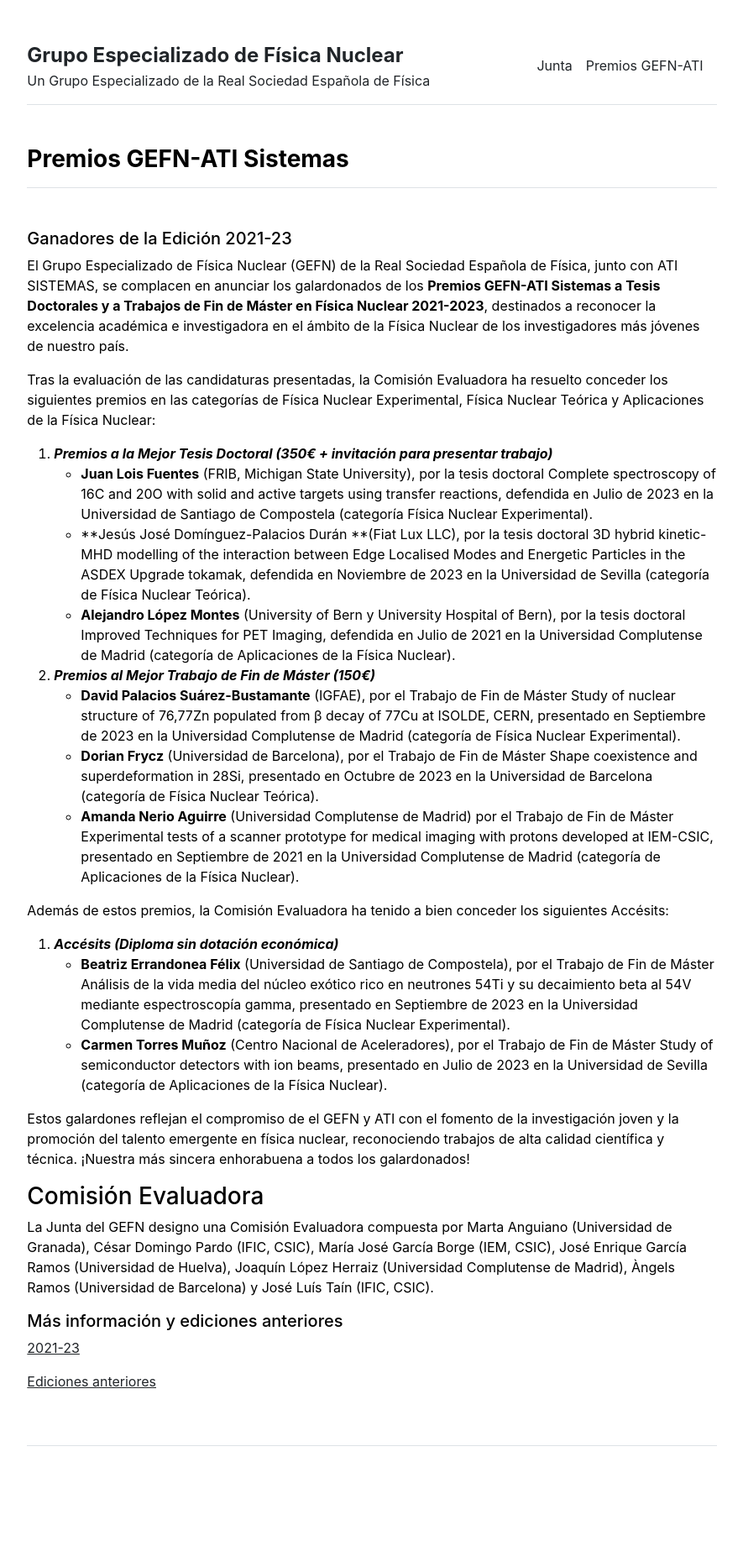
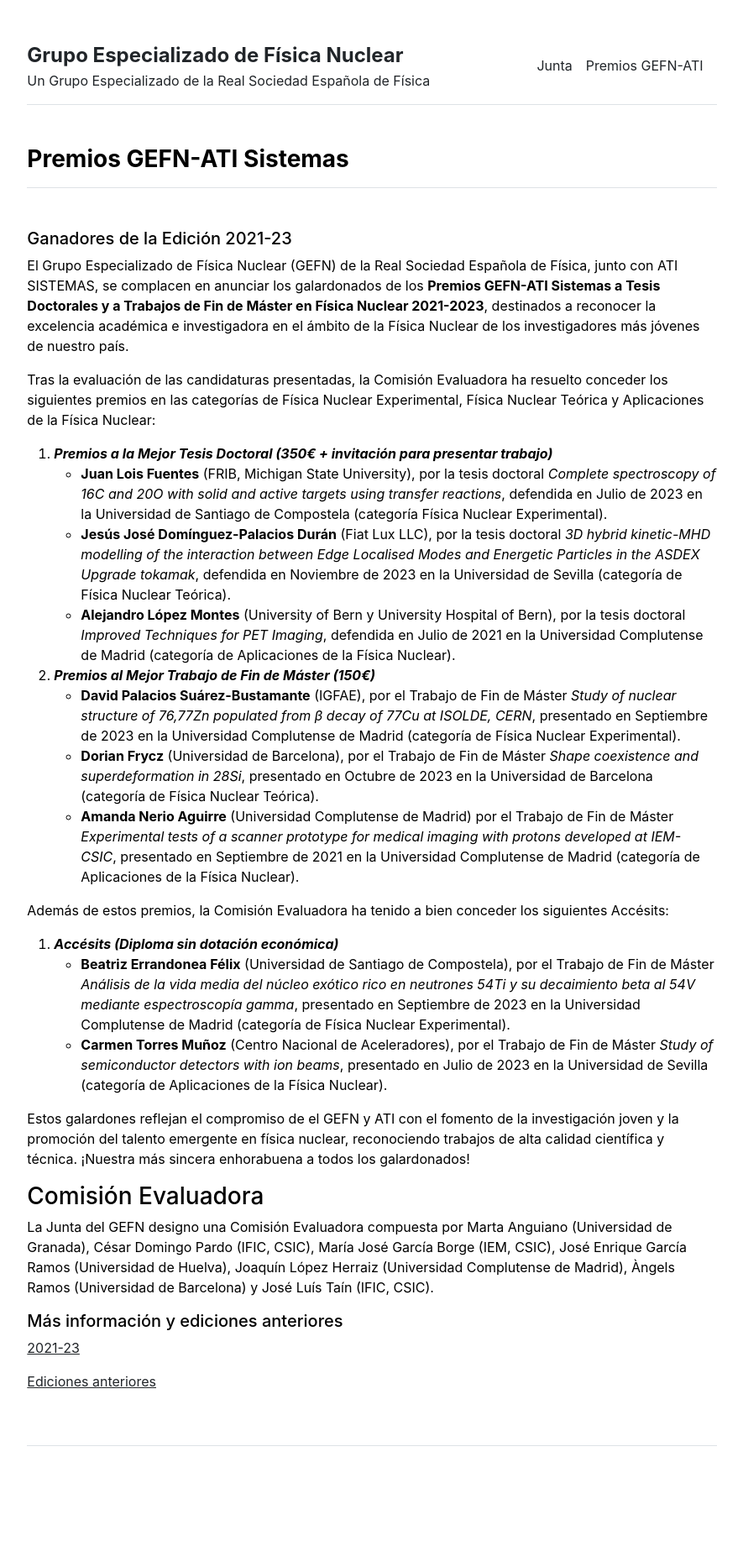
Before and after one commit to GEFN-RSEF/GEFN-RSEF.github.io, a Jekyll site: the page built from premios.md, in a window 1280 px wide. Shown: the whole page at 84% size, without its empty margins (197-1082 px from the left). Built offline with Jekyll 4.4.1, drawn with Linux system fonts in a browser that asks for light colours.

```diff
--- a/premios.md
+++ b/premios.md
@@ -11,19 +11,19 @@ de los investigadores más jóvenes de nuestro país.
 
 Tras la evaluación de las candidaturas presentadas, la Comisión Evaluadora ha resuelto conceder los siguientes premios en las categorías de Física Nuclear Experimental, Física Nuclear Teórica y Aplicaciones de la Física Nuclear:
 1. ***Premios a la Mejor Tesis Doctoral (350€ + invitación para presentar trabajo)***
-+ **Juan Lois Fuentes** (FRIB, Michigan State University), por la tesis doctoral Complete spectroscopy of 16C and 20O with solid and active targets using transfer reactions, defendida en Julio de 2023 en la Universidad de Santiago de Compostela (categoría Física Nuclear Experimental).
-+ **Jesús José Domínguez-Palacios Durán **(Fiat Lux LLC), por la tesis doctoral 3D hybrid kinetic-MHD modelling of the interaction between Edge Localised Modes and Energetic Particles in the ASDEX Upgrade tokamak, defendida en Noviembre de 2023 en la Universidad de Sevilla (categoría de Física Nuclear Teórica).
-+ **Alejandro López Montes** (University of Bern y University Hospital of Bern), por la tesis doctoral Improved Techniques for PET Imaging, defendida en Julio de 2021 en la Universidad Complutense de Madrid (categoría de Aplicaciones de la Física Nuclear).
++ **Juan Lois Fuentes** (FRIB, Michigan State University), por la tesis doctoral *Complete spectroscopy of 16C and 20O with solid and active targets using transfer reactions*, defendida en Julio de 2023 en la Universidad de Santiago de Compostela (categoría Física Nuclear Experimental).
++ **Jesús José Domínguez-Palacios Durán** (Fiat Lux LLC), por la tesis doctoral *3D hybrid kinetic-MHD modelling of the interaction between Edge Localised Modes and Energetic Particles in the ASDEX Upgrade tokamak*, defendida en Noviembre de 2023 en la Universidad de Sevilla (categoría de Física Nuclear Teórica).
++ **Alejandro López Montes** (University of Bern y University Hospital of Bern), por la tesis doctoral *Improved Techniques for PET Imaging*, defendida en Julio de 2021 en la Universidad Complutense de Madrid (categoría de Aplicaciones de la Física Nuclear).
 
 2. ***Premios al Mejor Trabajo de Fin de Máster (150€)***
-+ **David Palacios Suárez-Bustamante** (IGFAE), por el Trabajo de Fin de Máster Study of nuclear structure of 76,77Zn populated from β decay of 77Cu at ISOLDE, CERN, presentado en Septiembre de 2023 en la Universidad Complutense de Madrid (categoría de Física Nuclear Experimental).
-+ **Dorian Frycz** (Universidad de Barcelona),  por el Trabajo de Fin de Máster Shape coexistence and superdeformation in 28Si, presentado en Octubre de 2023 en la Universidad de Barcelona (categoría de Física Nuclear Teórica).
-+ **Amanda Nerio Aguirre** (Universidad Complutense de Madrid) por el Trabajo de Fin de Máster Experimental tests of a scanner prototype for medical imaging with protons developed at IEM-CSIC, presentado en Septiembre de 2021 en la Universidad Complutense de Madrid (categoría de Aplicaciones de la Física Nuclear).
++ **David Palacios Suárez-Bustamante** (IGFAE), por el Trabajo de Fin de Máster *Study of nuclear structure of 76,77Zn populated from β decay of 77Cu at ISOLDE, CERN*, presentado en Septiembre de 2023 en la Universidad Complutense de Madrid (categoría de Física Nuclear Experimental).
++ **Dorian Frycz** (Universidad de Barcelona),  por el Trabajo de Fin de Máster *Shape coexistence and superdeformation in 28Si*, presentado en Octubre de 2023 en la Universidad de Barcelona (categoría de Física Nuclear Teórica).
++ **Amanda Nerio Aguirre** (Universidad Complutense de Madrid) por el Trabajo de Fin de Máster *Experimental tests of a scanner prototype for medical imaging with protons developed at IEM-CSIC*, presentado en Septiembre de 2021 en la Universidad Complutense de Madrid (categoría de Aplicaciones de la Física Nuclear).
 
 Además de estos premios, la Comisión Evaluadora ha tenido a bien conceder los siguientes Accésits:
 3. ***Accésits (Diploma sin dotación económica)***
-+ **Beatriz Errandonea Félix** (Universidad de Santiago de Compostela), por el Trabajo de Fin de Máster Análisis de la vida media del núcleo exótico rico en neutrones 54Ti y su decaimiento beta al 54V mediante espectroscopía gamma, presentado en Septiembre de 2023 en la Universidad Complutense de Madrid (categoría de Física Nuclear Experimental).
-+ **Carmen Torres Muñoz** (Centro Nacional de Aceleradores), por el Trabajo de Fin de Máster Study of semiconductor detectors with ion beams, presentado en Julio de 2023 en la Universidad de Sevilla (categoría de Aplicaciones de la Física Nuclear).
++ **Beatriz Errandonea Félix** (Universidad de Santiago de Compostela), por el Trabajo de Fin de Máster *Análisis de la vida media del núcleo exótico rico en neutrones 54Ti y su decaimiento beta al 54V mediante espectroscopía gamma*, presentado en Septiembre de 2023 en la Universidad Complutense de Madrid (categoría de Física Nuclear Experimental).
++ **Carmen Torres Muñoz** (Centro Nacional de Aceleradores), por el Trabajo de Fin de Máster *Study of semiconductor detectors with ion beams*, presentado en Julio de 2023 en la Universidad de Sevilla (categoría de Aplicaciones de la Física Nuclear).
 
 Estos galardones reflejan el compromiso de el GEFN y ATI con el fomento de la investigación joven y la promoción del talento emergente en física nuclear, reconociendo trabajos de alta calidad científica y técnica.
 ¡Nuestra más sincera enhorabuena a todos los galardonados!
```
